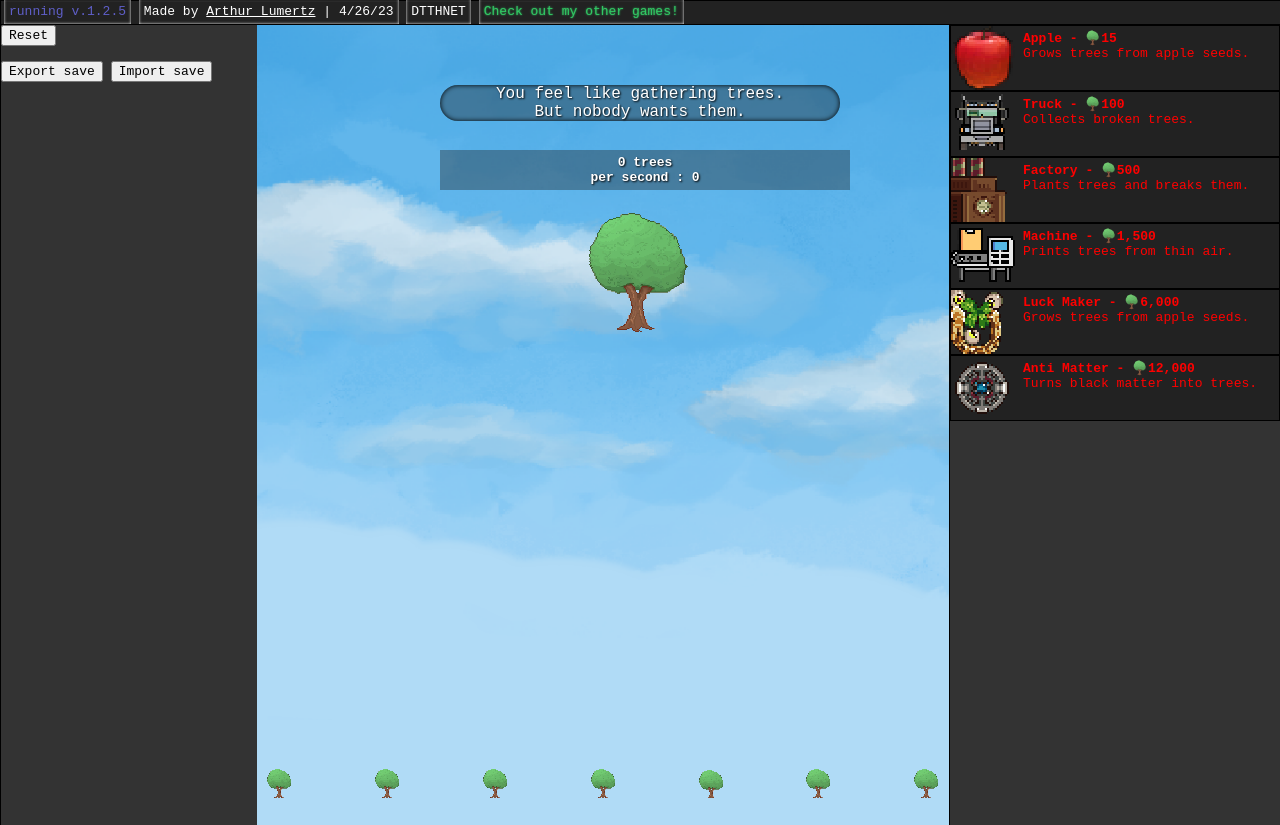
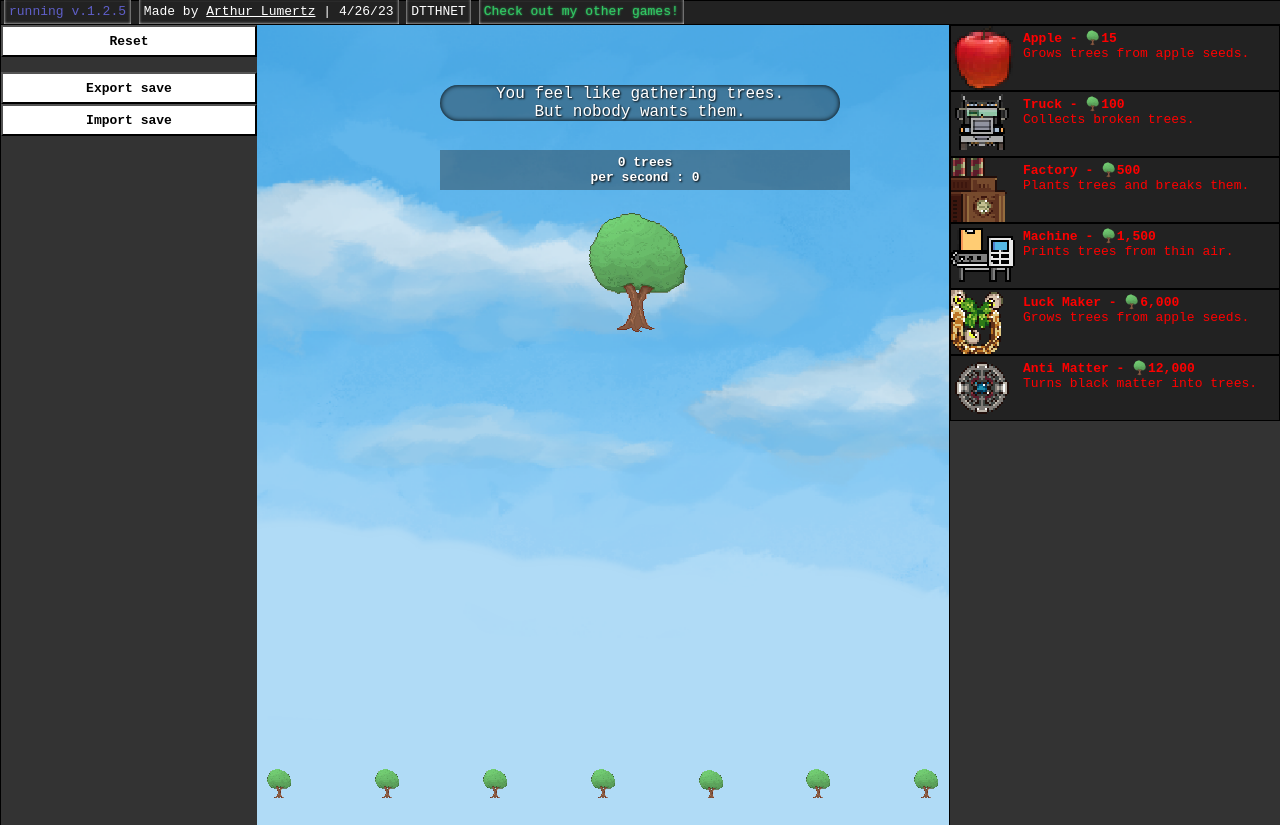
Before and after one commit to ArthurLumertz/tree-simulator, a plain HTML site: page index.html in a window 1280 px wide. Drawn offline with Linux system fonts and the light colour scheme.

Commit message:
Update style.css

```diff
--- a/style.css
+++ b/style.css
@@ -76,6 +76,7 @@ body.inverted {
     border:1px solid #fff;
     pointer-events:none;
     z-index:100000000000000;
+    box-shadow:1px 1px 5px #000;
 }
 
 #middle {
@@ -166,6 +167,23 @@ body.inverted {
     height:64px;
 }
 
+#leftPanel .button {
+    width:100%;
+    height:32px;
+    font-weight: bold;
+}
+
+.button {
+    background-color:#fff;
+}
+
+.button:hover {
+    background-color:#ddd;
+}
+
+.button:active {
+    background-color:#ccc;
+}
 
 #store {
     position:relative;
```
